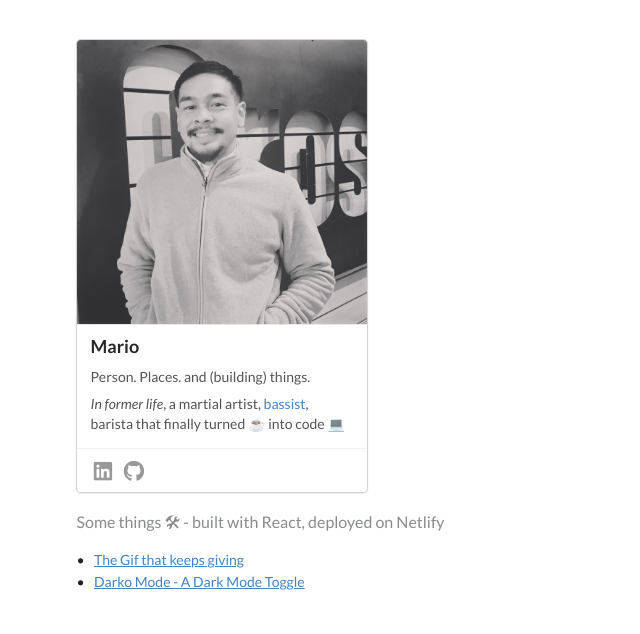
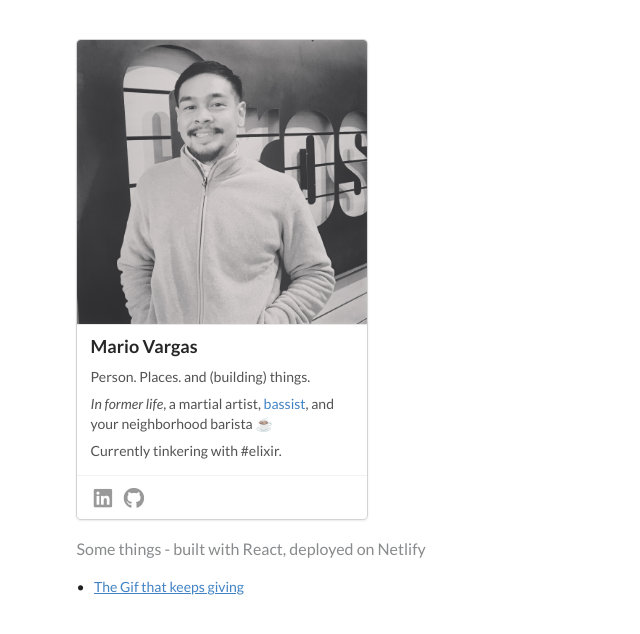
Before and after one commit to mario4l/mario4l.github.io, a plain HTML site: page index.html in a window 1280 px wide. Shown: the whole page, without its empty margins (0-640 px from the left). Drawn offline with nearby package versions, Linux system fonts and the light colour scheme.

Commit message:
updated bio;

```diff
--- a/index.html
+++ b/index.html
@@ -12,19 +12,20 @@
 
 <body>
   <div class="ui container" style="margin-top: 40px">
-    <!-- <div class="ui huge header" style="font-size: 40px"></div> -->
     <div class="ui card">
       <div class="image">
         <img src="./images/IMG_3270 copy.JPG" />
       </div>
       <div class="content">
-        <p class="header">Mario</p>
+        <p class="header">Mario Vargas</p>
         <!-- <div class="meta"></div> -->
         <div class="description">
           <p>Person. Places. and (building) things.</p>
-          <em>In former life</em>, a martial artist,
-          <a href="https://chunkyturtlenecks.bandcamp.com/">bassist</a>,
-          barista that finally turned ☕️ into code 💻
+          <p><em>In former life</em>, a martial artist,
+            <a href="https://chunkyturtlenecks.bandcamp.com/">bassist</a>,
+            and your neighborhood barista ☕️
+          </p>
+          <p>Currently tinkering with #elixir.</p>
         </div>
       </div>
       <div class="extra content">
@@ -58,7 +59,7 @@
         </div> -->
     </div>
     <div style="margin-top: 20px; margin-bottom: 20px; color: #888A8C; font-size: 16px">
-      Some things 🛠 - built with React, deployed on Netlify
+      Some things - built with React, deployed on Netlify
     </div>
     <div class="ui bulleted list" style="margin-bottom: 40px">
       <div class="item">
@@ -71,11 +72,11 @@
           </a>
         </p> -->
       </div>
-      <div class="item">
+      <!-- <div class="item">
         <a href="https://cranky-roentgen-b5ece3.netlify.com/" target="_blank">
           <u>Darko Mode - A Dark Mode Toggle</u>
         </a>
-      </div>
+      </div> -->
       <!-- <div class="item">
         <a href="https://heuristic-raman-d0ed69.netlify.com/">
           <u>Video Search</u>
```
